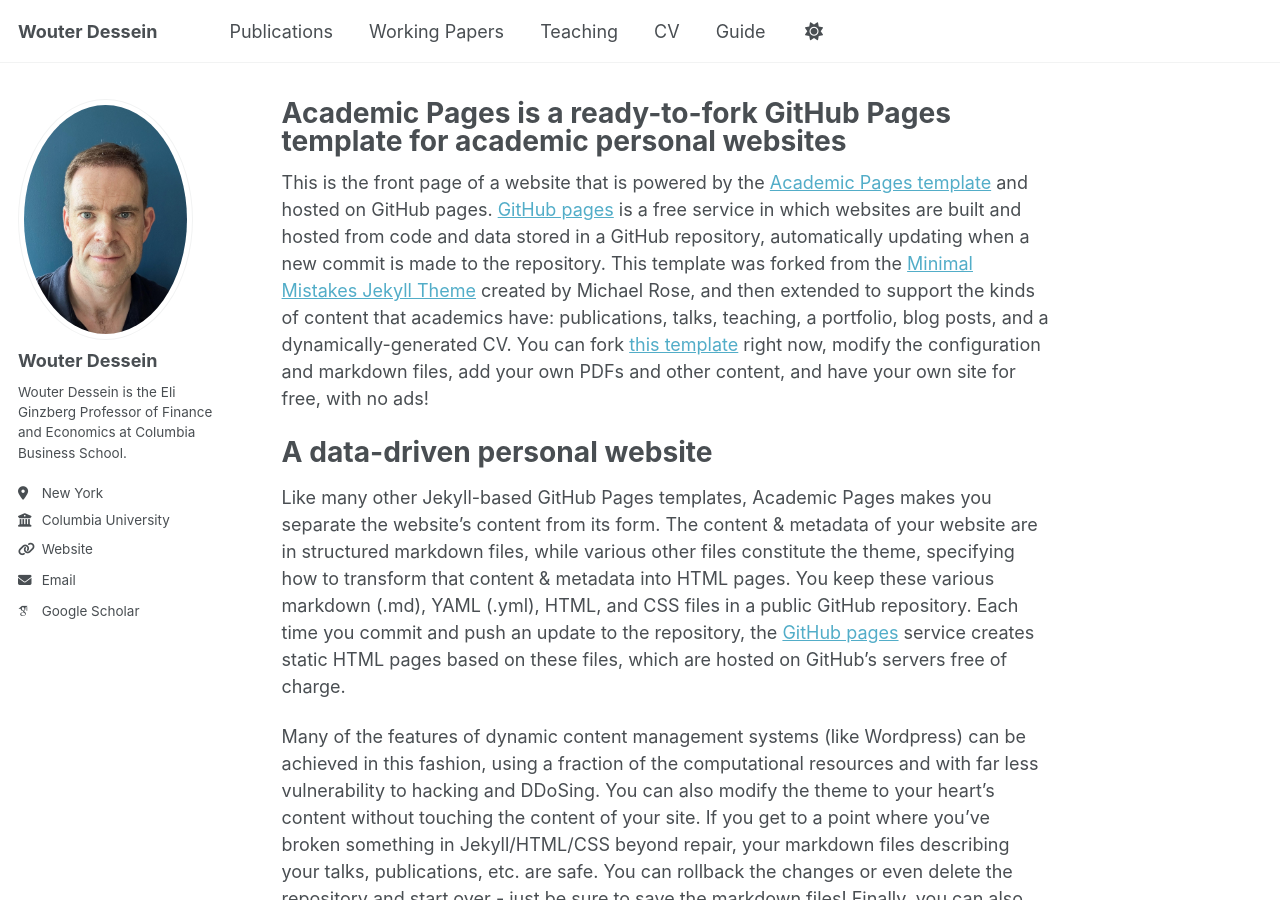
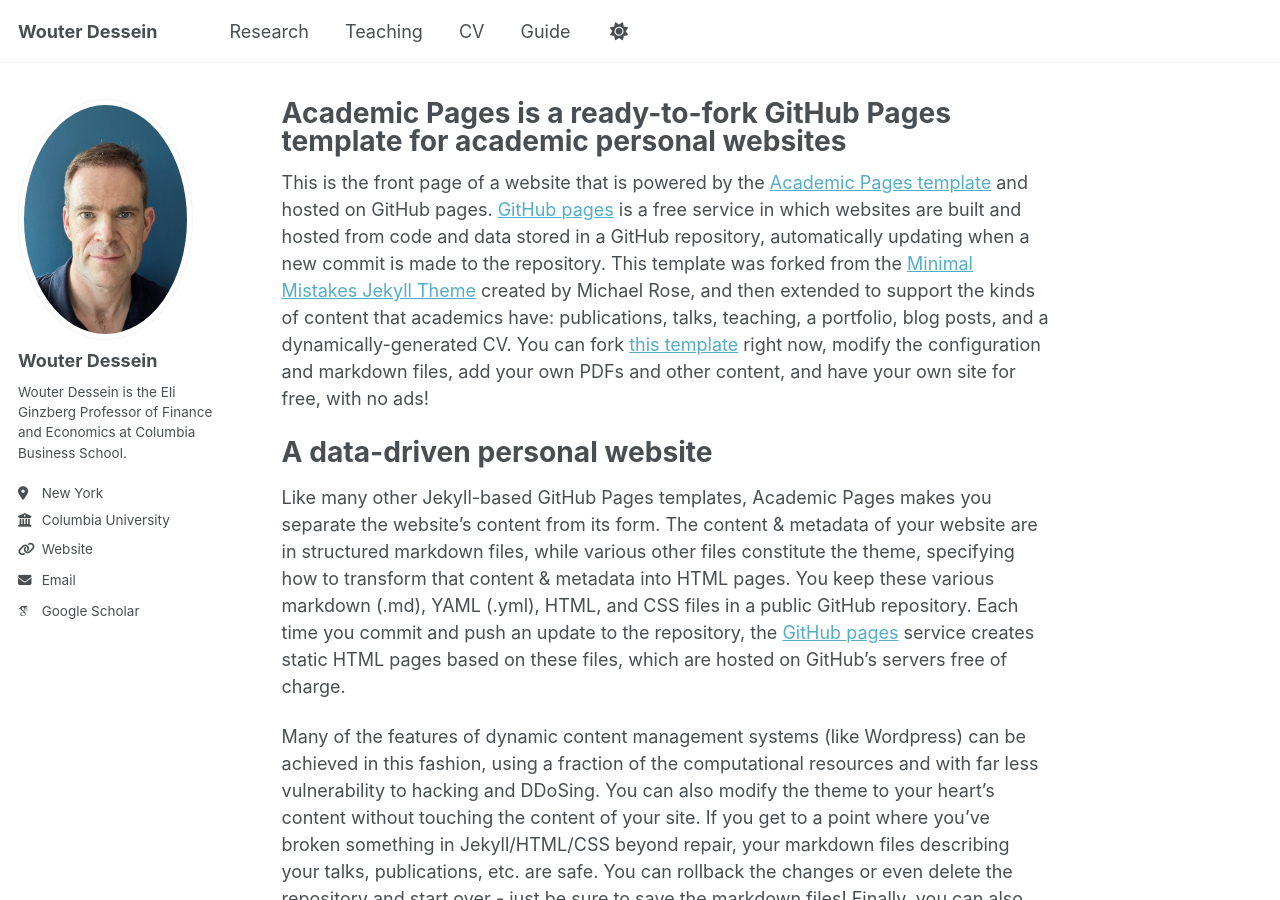
Before and after one commit to wd2179/wd2179.github.io, a Jekyll site: the page built from _pages/about.md, in a window 1280 px wide and 900 px high. Built offline with Jekyll 4.4.1, drawn with Linux system fonts in a browser that asks for light colours; some web fonts are replaced.

Commit message:
Update navigation.yml

```diff
--- a/_data/navigation.yml
+++ b/_data/navigation.yml
@@ -8,11 +8,8 @@
 #      Markdown formatted page while the second is generated using JSON.
 
 main:
-  - title: "Publications"
+  - title: "Research"
     url: /publications/
-
-  - title: "Working Papers"
-    url: /workingpapers/
 
   - title: "Teaching"
     url: /teaching/
```
